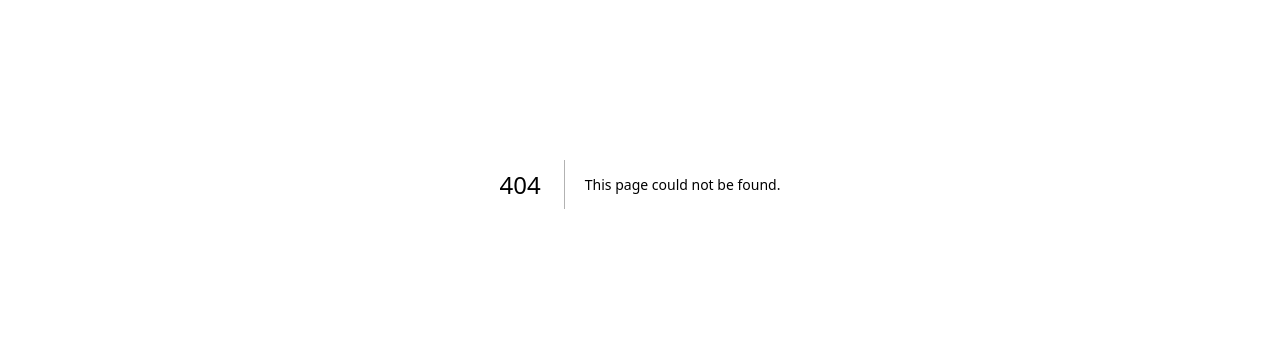
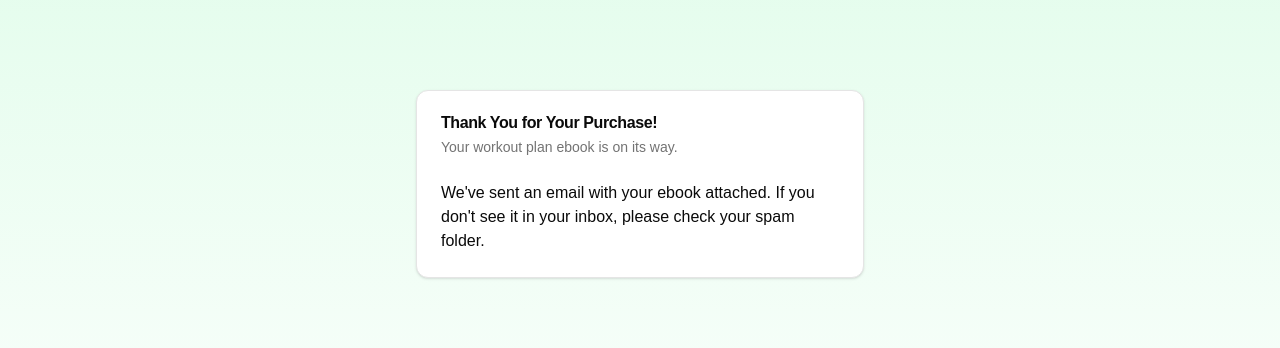
Before and after one commit to LaupWing/nextjs-, a Next.js app: page /success in a window 1280 px wide. Before the commit this address had no page. Shown: the part 216-564 px from the top of the page. Built offline with nearby package versions, Linux system fonts and the light colour scheme.

Commit message:
Add Prisma schema and success page component

```diff
--- /dev/null
+++ b/src/app/success/page.tsx
@@ -0,0 +1,29 @@
+import {
+    Card,
+    CardContent,
+    CardDescription,
+    CardHeader,
+    CardTitle,
+} from "@/components/ui/card"
+
+export default function SuccessPage() {
+    return (
+        <div className="min-h-screen bg-gradient-to-b from-green-100 to-white flex items-center justify-center">
+            <Card className="max-w-md">
+                <CardHeader>
+                    <CardTitle>Thank You for Your Purchase!</CardTitle>
+                    <CardDescription>
+                        Your workout plan ebook is on its way.
+                    </CardDescription>
+                </CardHeader>
+                <CardContent>
+                    <p>
+                        We've sent an email with your ebook attached. If you
+                        don't see it in your inbox, please check your spam
+                        folder.
+                    </p>
+                </CardContent>
+            </Card>
+        </div>
+    )
+}
```
Also changed, not shown: 1 other file (tests, documents, lock files or other folders).
